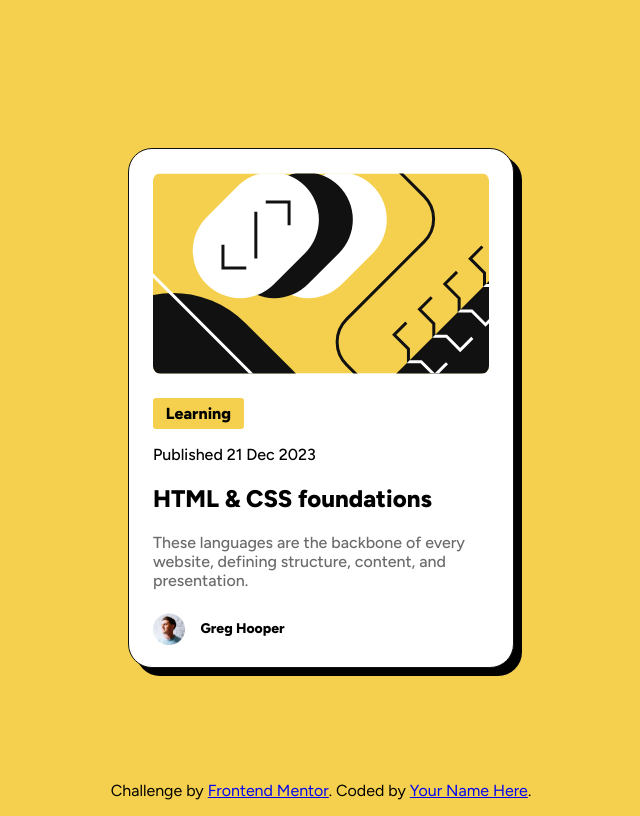
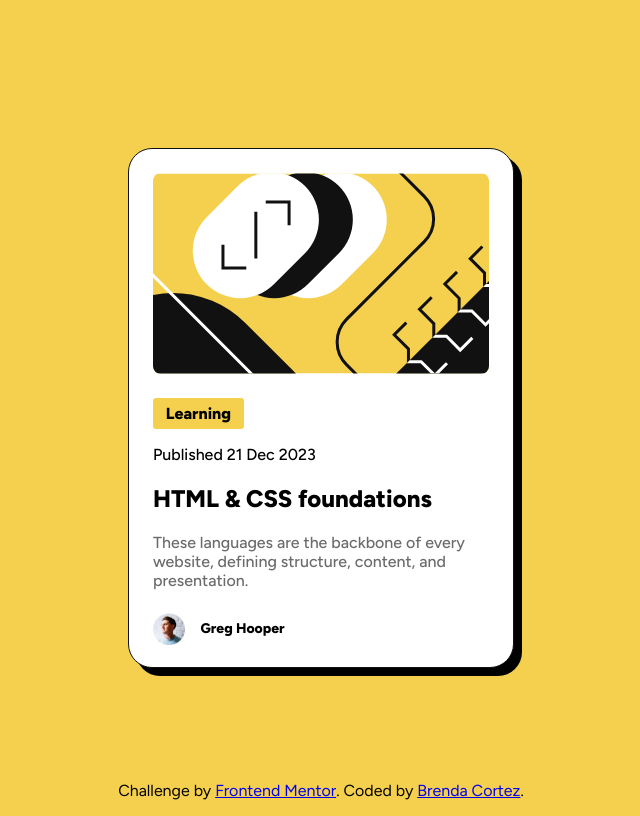
Before and after one commit to Brenn-11/Blog-preview-card, a plain HTML site: page index.html in a window 1280 px wide. Shown: the whole page, without its empty margins (319-959 px from the left). Drawn offline with Linux system fonts and the light colour scheme.

Commit message:
Atribuciones añadidas

```diff
--- a/index.html
+++ b/index.html
@@ -31,7 +31,7 @@
 
   <div class="attribution">
     Challenge by <a href="https://www.frontendmentor.io?ref=challenge" target="_blank">Frontend Mentor</a>.
-    Coded by <a href="#">Your Name Here</a>.
+    Coded by <a href="https://www.frontendmentor.io/profile/Brenn-11">Brenda Cortez</a>.
   </div>
 </body>
 </html>
```
